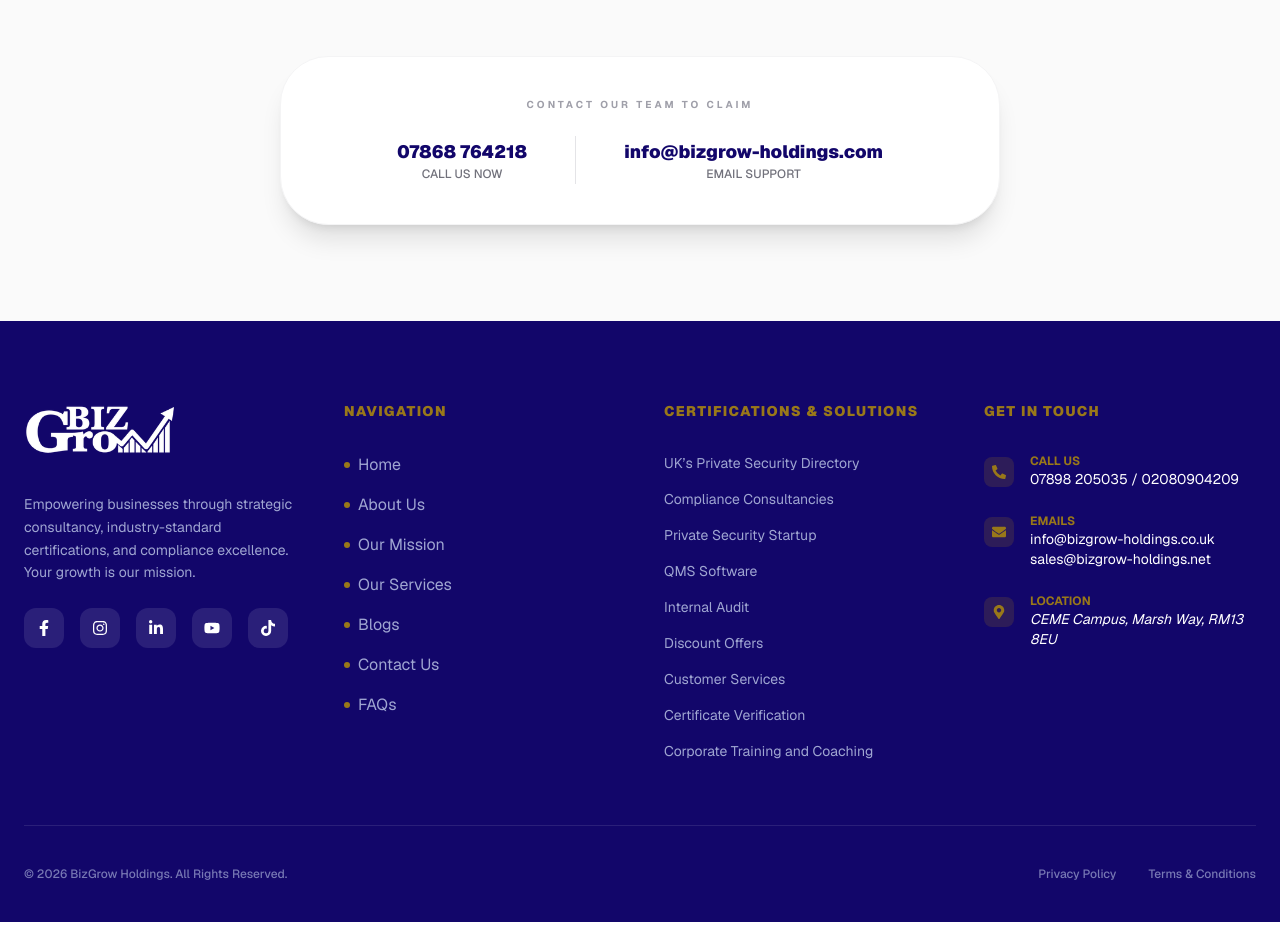
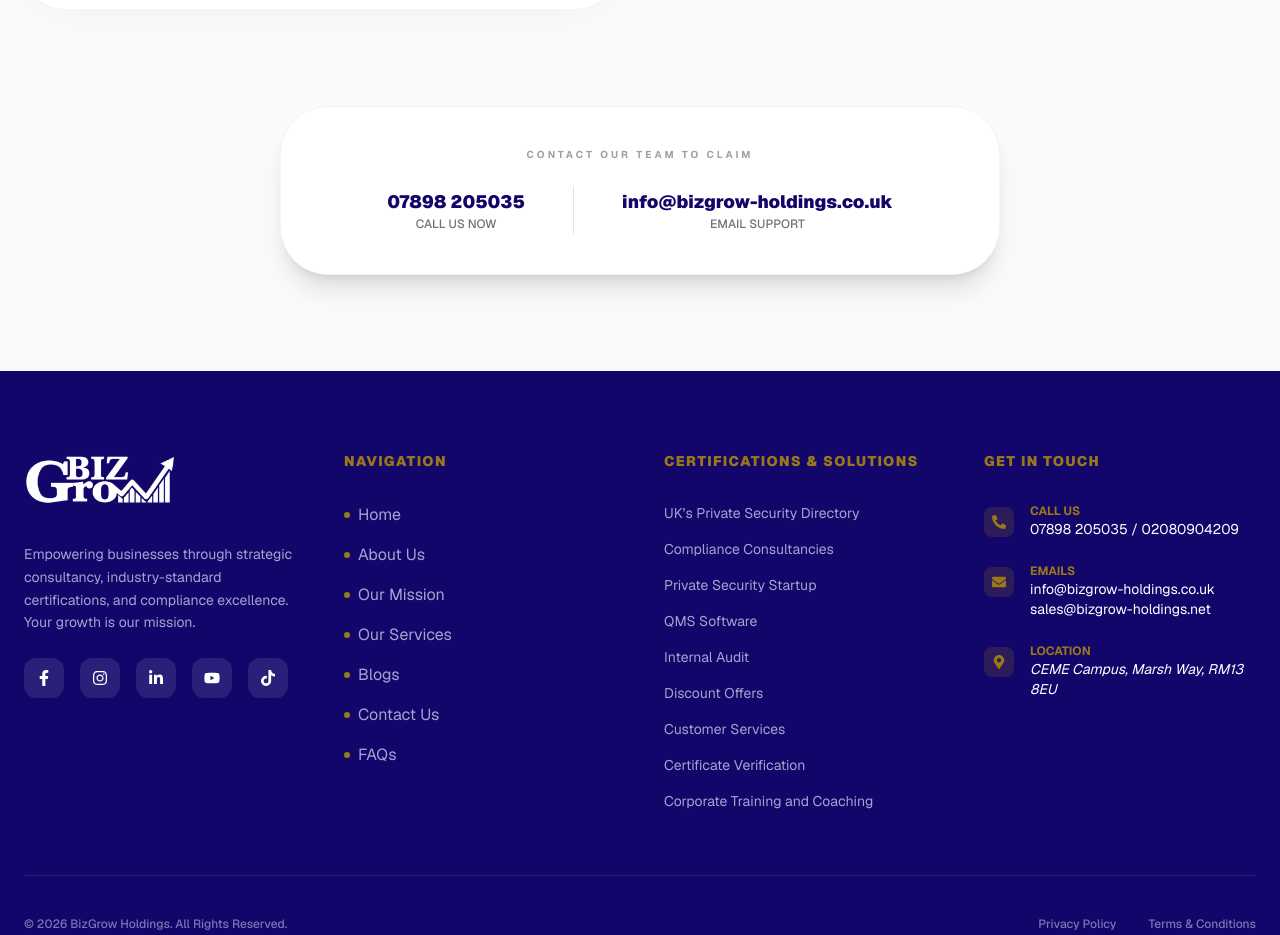
Before and after one commit to bizgrowholdings50-ctrl/Bizgrow-Holdings, a Next.js app: page /discount-offers in a window 1280 px wide. Shown: the part 1340-2275 px from the top of the page. Built offline with nearby package versions, Linux system fonts and the light colour scheme.

Commit message:
fix some issue

```diff
--- a/app/discount-offers/page.jsx
+++ b/app/discount-offers/page.jsx
@@ -87,12 +87,12 @@ const DiscountPage = () => {
             <p className="text-zinc-400 font-bold uppercase tracking-[0.3em] text-[10px] mb-6 text-center">Contact our team to claim</p>
             <div className="flex flex-col md:flex-row items-center justify-center gap-8 md:gap-12">
                <div className="text-center">
-                  <p className="text-[#12066a] font-black text-lg">07868 764218</p>
+                  <p className="text-[#12066a] font-black text-lg">07898 205035 </p>
                   <p className="text-zinc-500 text-xs font-medium uppercase">Call Us Now</p>
                </div>
                <div className="w-px h-12 bg-zinc-200 hidden md:block" />
                <div className="text-center">
-                  <p className="text-[#12066a] font-black text-lg text-lowercase">info@bizgrow-holdings.com</p>
+                  <p className="text-[#12066a] font-black text-lg text-lowercase">info@bizgrow-holdings.co.uk</p>
                   <p className="text-zinc-500 text-xs font-medium uppercase">Email Support</p>
                </div>
             </div>
--- a/components/DiscountCard.jsx
+++ b/components/DiscountCard.jsx
@@ -29,7 +29,7 @@ const DiscountCard = ({ offer }) => {
       <FadeIn direction="up">
         <div className="group bg-white rounded-[2.5rem] p-3 border border-zinc-100 shadow-[0_10px_40px_-15px_rgba(0,0,0,0.05)] hover:shadow-[0_40px_80px_-20px_rgba(0,0,0,0.15)] transition-all duration-700 flex flex-col h-full">
 
-          <div onClick={() => setIsDetailOpen(true)} className="relative h-[500px] w-full rounded-[2rem] overflow-hidden cursor-pointer">
+          <div onClick={() => setIsDetailOpen(true)} className="relative h-[550px] w-full rounded-[2rem] overflow-hidden cursor-pointer">
             <img src={offer.image} alt={offer.title} className="absolute inset-0 w-full h-[550px] object-cover object-fill transition-transform duration-1000 group-hover:scale-110" />
 
             {/* 🔹 FIX: Agar discount empty ya 0 hai toh kuch b show nahi hoga */}
```
